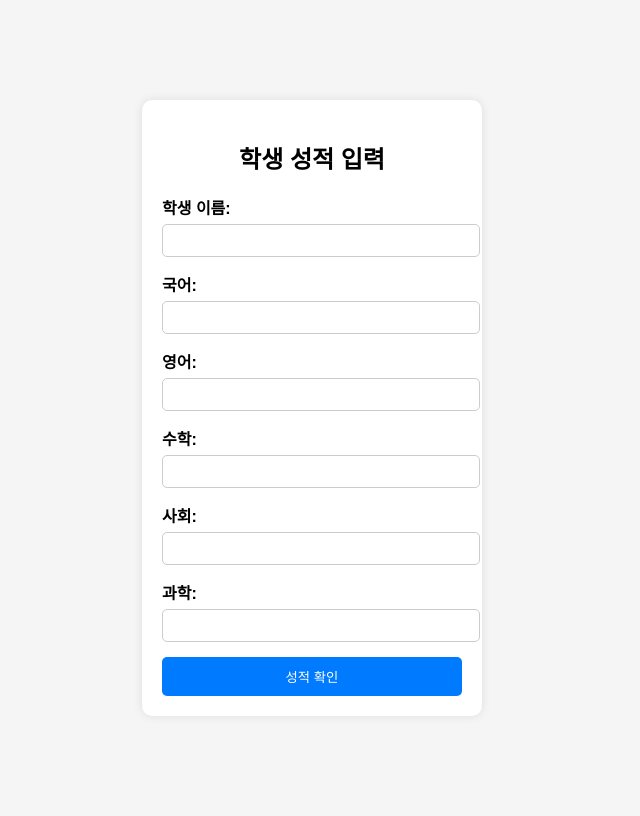
After one commit to okyunsu/okyunsu, a Flask app: page /grade in a window 1280 px wide. The commit adds this page. Shown: the whole page, without its empty margins (328-968 px from the left). Run offline with Flask 3, Linux system fonts and the light colour scheme.

Commit message:
25/02/12 11:50

```diff
--- a/app.py
+++ b/app.py
@@ -3,6 +3,8 @@ from com.okyunsu.auth.login_controller import LoginController
 from com.okyunsu.auth.login_model import LoginModel
 from com.okyunsu.calc.calc_controller import CalcController
 from com.okyunsu.calc.calc_model import CalcModel
+from com.okyunsu.calc.discount_controller import DiscountController
+from com.okyunsu.grade.grade_controller import GradeController
 app = Flask(__name__)
 
 
@@ -127,6 +129,8 @@ def discount():
         amount = request.form.get("amount")
         print("🐈amount:", amount)
 
+        controller = DiscountController(amount = amount)
+
 
 
         return render_template("calculator/discount.html", amount = amount)
@@ -142,12 +146,38 @@ def gugudan():
         number = request.form.get("number")
         print("number", number)
 
-
-
-        return render_template("calculator/gugudan.html", number = number)
+        return render_template("calculator/gugudan.html")
 
     else:
         return render_template("calculator/gugudan.html")
+
+
+@app.route("/grade", methods = ["GET", "POST"])
+def grade():
+
+    if request.method == "POST":
+        name = request.form.get("name")
+        korean = request.form.get("korean")
+        english = request.form.get("english")
+        math = request.form.get("math")
+        society = request.form.get("society")
+        science = request.form.get("science")
+
+        controller = GradeController(name = name, korean = korean, english = english,
+                               math = math, society = society, science = science)
+
+        resp = controller.GetResult(grade)
+
+        render_html = '<h3>결과보기</h3>'
+        render_html += f"{resp.name}님의 성적은 {resp.result}입니다.</by>"
+        print(f"🥹 결과", resp.result)
+
+        return render_template("grade/grade.html", render_html = render_html)
+
+    else:
+        return render_template("grade/grade.html")
+
+
 
 
 if __name__ == '__main__':
--- a/com/okyunsu/calc/discount_controller.py
+++ b/com/okyunsu/calc/discount_controller.py
@@ -1,3 +1,3 @@
-class DiscountContriller:
+class DiscountController:
     def __init__(self):
         pass
--- a/com/okyunsu/calc/discount_model.py
+++ b/com/okyunsu/calc/discount_model.py
@@ -0,0 +1,5 @@
+from dataclasses import dataclass
+
+@dataclass
+class DiscountModel:
+    amount : int
--- a/com/okyunsu/calc/discount_service.py
+++ b/com/okyunsu/calc/discount_service.py
@@ -1,3 +1,9 @@
+from com.okyunsu.calc.discount_model import DiscountModel
+
+
 class DiscountService:
     def __init__(self):
         pass
+
+    def excute(self, discount: DiscountModel) -> DiscountModel:
+        pass
--- /dev/null
+++ b/templates/grade/grade.html
@@ -0,0 +1,80 @@
+<!DOCTYPE html>
+<html lang="ko">
+<head>
+    <meta charset="UTF-8">
+    <meta name="viewport" content="width=device-width, initial-scale=1.0">
+    <title>학생 성적 입력</title>
+    <style>
+        body {
+            font-family: Arial, sans-serif;
+            background-color: #f5f5f5;
+            display: flex;
+            justify-content: center;
+            align-items: center;
+            height: 100vh;
+        }
+        .container {
+            background: white;
+            padding: 20px;
+            border-radius: 10px;
+            box-shadow: 0 0 10px rgba(0, 0, 0, 0.1);
+            width: 300px;
+        }
+        h2 {
+            text-align: center;
+        }
+        label {
+            font-weight: bold;
+        }
+        input[type="text"], input[type="number"] {
+            width: 100%;
+            padding: 8px;
+            margin: 5px 0 15px;
+            border: 1px solid #ccc;
+            border-radius: 5px;
+        }
+        button {
+            width: 100%;
+            padding: 10px;
+            background: #007bff;
+            color: white;
+            border: none;
+            border-radius: 5px;
+            cursor: pointer;
+        }
+        button:hover {
+            background: #0056b3;
+        }
+    </style>
+</head>
+<body>
+    <div class="container">
+        <h2>학생 성적 입력</h2>
+        <form action = "/grade" method = "post" >
+            <label for="name">학생 이름:</label>
+            <input type="text" id="name" name="name" required>
+
+            <label for="korean">국어:</label>
+            <input type="number" id="korean" name="korean" min="0" max="100" required>
+
+            <label for="english">영어:</label>
+            <input type="number" id="english" name="english" min="0" max="100" required>
+
+            <label for="math">수학:</label>
+            <input type="number" id="math" name="math" min="0" max="100" required>
+
+            <label for="society">사회:</label>
+            <input type="number" id="society" name="society" min="0" max="100" required>
+
+            <label for="science">과학:</label>
+            <input type="number" id="science" name="science" min="0" max="100" required>
+
+            <button type="submit">성적 확인</button>
+        </form>
+    </div>
+
+    {{render_html | default('') | safe }}
+
+
+</body>
+</html>
--- a/templates/index.html
+++ b/templates/index.html
@@ -13,6 +13,9 @@
     <a href="/discount"><h3>할인금액</h3></a>
 
     <a href="/gugudan"><h3>구구단</h3></a>
+
+
+    <a href="/grade"><h3>성적표</h3></a>
 
     <h1>재무 분석 및 보고 챗봇 개발</h1>
     <a href="/finance_visualizer"><h3>금융서비스 기업의 재무 데이터 시각화 도구 및 대시 보드</h3></a>
```
Also changed, not shown: com/okyunsu/grade/grade_controller.py (added, +24 -0 lines), com/okyunsu/grade/grade_modle.py (added, +69 -0 lines), com/okyunsu/grade/grade_service.py (added, +35 -0 lines), templates/calculator/discount.html (+17 -8 lines).
